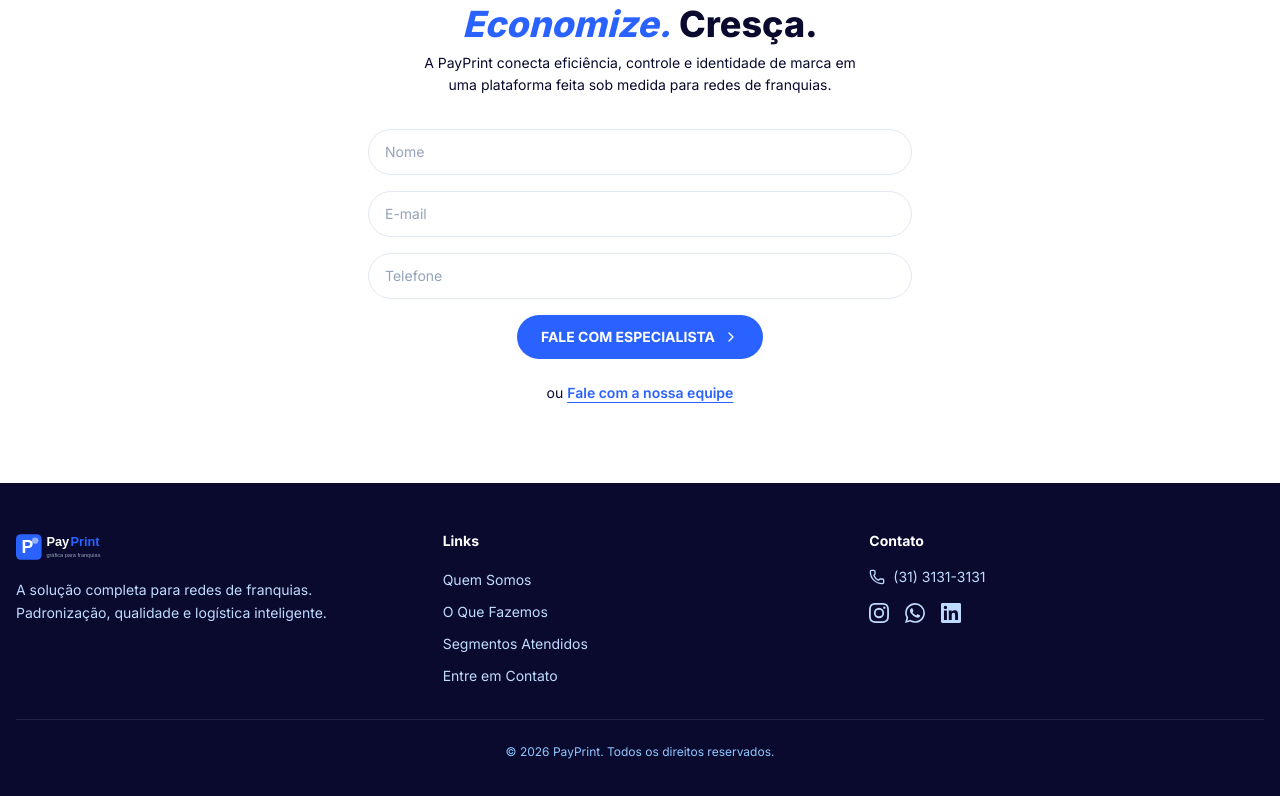
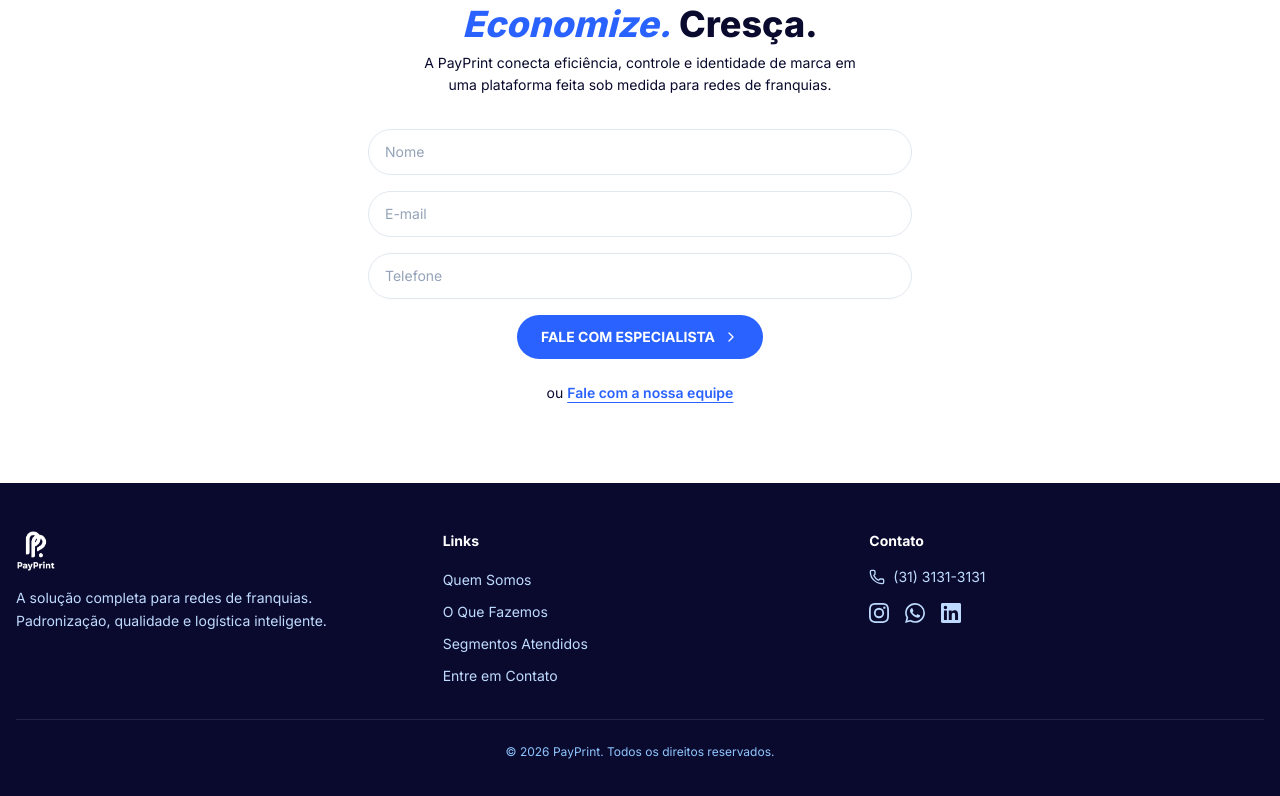
Before and after one commit to nanotecna/payprint, a Next.js app: page / in a window 1280 px wide. Shown: the part 2754-3550 px from the top of the page. Built offline with nearby package versions, Linux system fonts and the light colour scheme.

Commit message:
feat: replace SVG logo with image component in footer\n\nAdded Image component for PayPrint logo in footer.

```diff
--- a/components/payprint/footer.tsx
+++ b/components/payprint/footer.tsx
@@ -1,4 +1,5 @@
 import { Phone } from "lucide-react"
+import Image from "next/image"
 
 export function Footer() {
   return (
@@ -7,22 +8,13 @@ export function Footer() {
         <div className="grid md:grid-cols-3 gap-8 mb-8">
           {/* Logo & Description */}
           <div>
-            <svg viewBox="0 0 180 40" className="h-8 w-auto mb-4" aria-label="PayPrint">
-              <rect x="0" y="4" width="32" height="32" rx="6" fill="#2962ff" />
-              <text x="7" y="28" fill="white" fontWeight="bold" fontSize="22" fontFamily="sans-serif">
-                P
-              </text>
-              <circle cx="24" cy="12" r="4" fill="white" opacity="0.5" />
-              <text x="38" y="19" fill="white" fontWeight="800" fontSize="16" fontFamily="sans-serif">
-                Pay
-              </text>
-              <text x="68" y="19" fill="#2962ff" fontWeight="800" fontSize="16" fontFamily="sans-serif">
-                Print
-              </text>
-              <text x="38" y="32" fill="#94a3b8" fontSize="7" fontFamily="sans-serif">
-                {'gráfica para franquias'}
-              </text>
-            </svg>
+            <Image
+              src="/images/payprint-logo-white.png"
+              alt="PayPrint - Gráfica para Franquias"
+              width={180}
+              height={48}
+              className="h-10 w-auto mb-4"
+            />
             <p className="text-sm text-blue-200 leading-relaxed max-w-xs">
               A solução completa para redes de franquias. Padronização, qualidade e logística inteligente.
             </p>
```
Also changed, not shown: public/images/payprint-logo-white.png (added).
